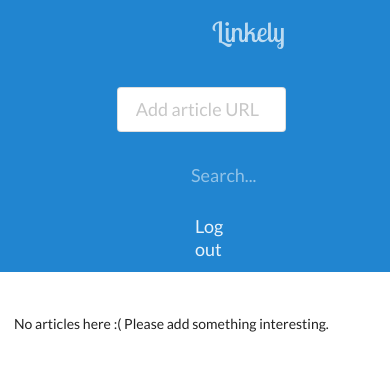
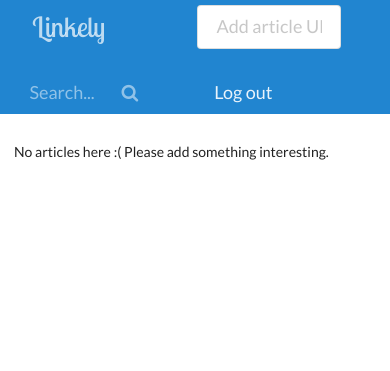
Before and after one commit to hnarjis/linkely, a Django app: page / in a window 390 px wide; the page is wider, and only the part inside the window is pictured. Shown: the top 371 px of that part. Run offline with Django 3.2, Linux system fonts and the light colour scheme; the visitor is signed in with stand-in values (Sample User, id 1); data that the repository does not hold is empty; some libraries are stand-ins or nearby versions.

Commit message:
Fixing mobile UI

```diff
--- a/linkely/links/templates/menu.html
+++ b/linkely/links/templates/menu.html
@@ -1,5 +1,5 @@
-<div class="ui inverted blue massive stackable secondary menu" id="linkely_menu">
-  <div class="ui grid container item">
+<div class="ui inverted blue massive secondary menu" id="linkely_menu">
+  <div class="ui four column doubling grid container item">
     <div class="two wide column">
       <a href="/" class="ui header item logo" id="topleft_logo">
         Linkely
@@ -8,23 +8,21 @@
 
     <form action="{% url 'links:add' %}" method="post" class="ten wide column">
       {% csrf_token %}
-      <div class="item">
-        <div class="ui input fluid">
+      <div class="fitted item">
+        <div class="ui input">
           <input type="text" name="url" id="url" placeholder="Add article URL" />
         </div>
       </div>
     </form>
 
-    <div class="three wide column right menu">
+    <form action="{% url 'links:search' %}" method="get" class="three wide column">
       <div class="item">
-        <form action="{% url 'links:search' %}" method="get">
-          <div class="ui icon input inverted transparent">
-            <input type="text" name="q" id="q" value="{{ search_query }}" placeholder="Search..." />
-            <i class="search icon inverted"></i>
-          </div>
-        </form>
+        <div class="ui icon input inverted transparent">
+          <input type="text" name="q" id="q" value="{{ search_query }}" placeholder="Search..." />
+          <i class="search icon inverted"></i>
+        </div>
       </div>
-    </div>
+    </form>
 
     <div class="one wide column right menu">
       <div class="item">
--- a/linkely/static/main.css
+++ b/linkely/static/main.css
@@ -1,11 +1,10 @@
 .main.container {
-    margin-top: 3em;
+    margin-top: 2em;
 }
 
 .header.logo {
     font-family: 'Lobster Two' !important;
     font-weight: normal !important;
-
 }
 
 .ui.header.logo {
@@ -26,8 +25,8 @@
 }
 
 #linkely_menu div.ui.grid.container.item {
-    margin-top: -1em;
-    margin-bottom: -1em;
+    margin-top: -0.5em;
+    margin-bottom: -0.5em;
     margin-left: -1em !important;
     margin-right: -1em !important;
     width: 100% !important;
```
